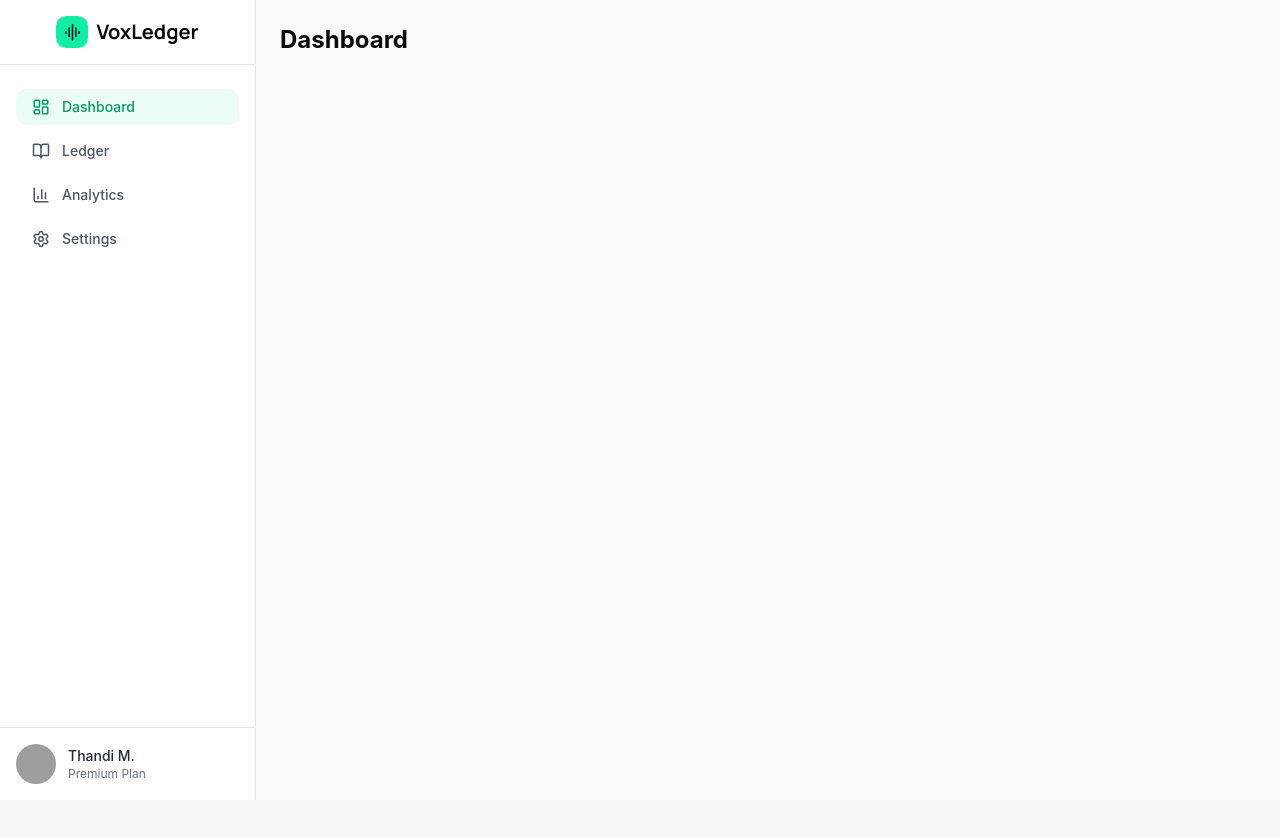
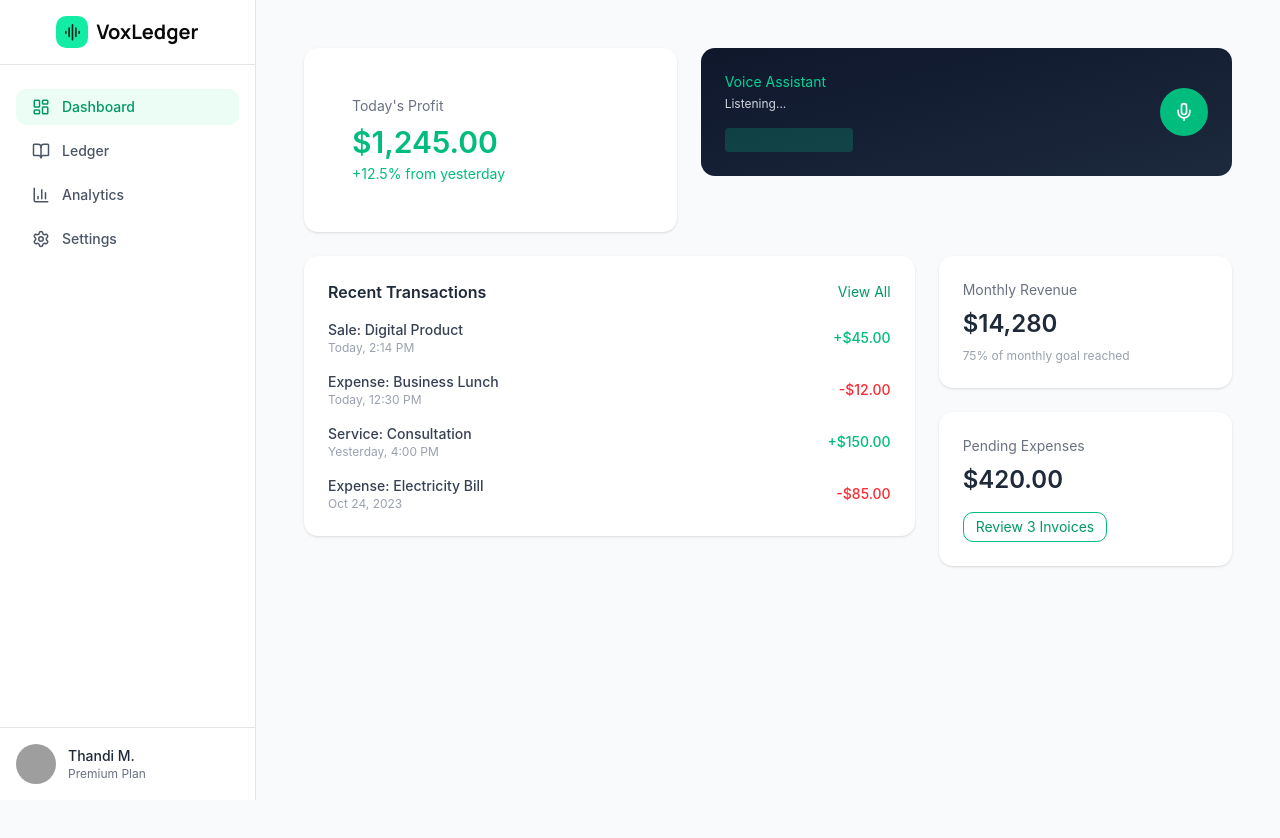
Before and after one commit to Cheptoo21/wtf-Grp43-capstone-project-frontend, a React (Vite) app: page /dashboard in a window 1280 px wide. Shown: the top 838 px of the page. Before the commit the page ends 800 px from the top, so only its background shows below. Built offline with nearby package versions, Linux system fonts and the light colour scheme; grey boxes are pictures that could not be loaded.

Commit message:
dashboard

```diff
--- a/src/components/dashboard/dashboard.jsx
+++ b/src/components/dashboard/dashboard.jsx
@@ -11,7 +11,9 @@ export default function DashboardLayout({ children }) {
 
       <div className="hidden md:block">
         <Sidebar />
+
       </div>
+
 
 
       {sidebarOpen && (
--- /dev/null
+++ b/src/components/dashboard/dashboardcontents.jsx
@@ -0,0 +1,46 @@
+
+import StatCard from "@/components/dashboard/statscard"
+import VoiceAssistant from "@/components/dashboard/voiceassistant"
+import Transactions from "@/components/dashboard/recenttransactions"
+import SummaryCard from "@/components/dashboard/summarycard"
+
+export default function Dashboard() {
+  return (
+    <div className="p-6 bg-gray-50 min-h-screen w-full">
+
+
+      <div className="grid grid-cols-12 gap-6 mb-6">
+        <div className="col-span-12 lg:col-span-5">
+          <StatCard />
+        </div>
+        <div className="col-span-12 lg:col-span-7">
+          <VoiceAssistant />
+        </div>
+      </div>
+
+
+      <div className="grid grid-cols-12 gap-6">
+
+
+        <div className="col-span-12 lg:col-span-8">
+          <Transactions />
+        </div>
+
+
+        <div className="col-span-12 lg:col-span-4 space-y-6">
+          <SummaryCard
+            title="Monthly Revenue"
+            amount="$14,280"
+            subtitle="75% of monthly goal reached"
+          />
+          <SummaryCard
+            title="Pending Expenses"
+            amount="$420.00"
+            action="Review 3 Invoices"
+          />
+        </div>
+
+      </div>
+    </div>
+  )
+}
--- /dev/null
+++ b/src/components/dashboard/recenttransactions.jsx
@@ -0,0 +1,36 @@
+// src/components/dashboard/Transactions.jsx
+const transactions = [
+  { label: "Sale: Digital Product", time: "Today, 2:14 PM", amount: "+$45.00", positive: true },
+  { label: "Expense: Business Lunch", time: "Today, 12:30 PM", amount: "-$12.00" },
+  { label: "Service: Consultation", time: "Yesterday, 4:00 PM", amount: "+$150.00", positive: true },
+  { label: "Expense: Electricity Bill", time: "Oct 24, 2023", amount: "-$85.00" },
+]
+
+export default function Transactions() {
+  return (
+    <div className="bg-white rounded-xl p-6 shadow-sm">
+      <div className="flex justify-between items-center mb-4">
+        <h3 className="font-semibold text-gray-800">Recent Transactions</h3>
+        <button className="text-sm text-emerald-600">View All</button>
+      </div>
+
+      <div className="space-y-4">
+        {transactions.map((t, i) => (
+          <div key={i} className="flex justify-between items-center">
+            <div>
+              <p className="text-sm font-medium text-gray-700">{t.label}</p>
+              <p className="text-xs text-gray-400">{t.time}</p>
+            </div>
+            <span
+              className={`text-sm font-medium ${
+                t.positive ? "text-emerald-500" : "text-red-500"
+              }`}
+            >
+              {t.amount}
+            </span>
+          </div>
+        ))}
+      </div>
+    </div>
+  )
+}
--- /dev/null
+++ b/src/components/dashboard/statscard.jsx
@@ -0,0 +1,14 @@
+
+export default function StatCard() {
+  return (
+    <div className="bg-white rounded-xl p-12 shadow-sm">
+      <p className="text-sm text-gray-500">Today's Profit</p>
+      <h2 className="text-3xl font-semibold text-emerald-500 mt-2">
+        $1,245.00
+      </h2>
+      <p className="text-sm text-emerald-500 mt-1">
+        +12.5% from yesterday
+      </p>
+    </div>
+  )
+}
--- /dev/null
+++ b/src/components/dashboard/summarycard.jsx
@@ -0,0 +1,19 @@
+// src/components/dashboard/SummaryCard.jsx
+export default function SummaryCard({ title, amount, subtitle, action }) {
+  return (
+    <div className="bg-white rounded-xl p-6 shadow-sm">
+      <p className="text-sm text-gray-500">{title}</p>
+      <h3 className="text-2xl font-semibold text-gray-800 mt-2">{amount}</h3>
+
+      {subtitle && (
+        <p className="text-xs text-gray-400 mt-2">{subtitle}</p>
+      )}
+
+      {action && (
+        <button className="mt-4 text-sm text-emerald-600 border border-emerald-500 px-3 py-1 rounded-lg">
+          {action}
+        </button>
+      )}
+    </div>
+  )
+}
--- /dev/null
+++ b/src/components/dashboard/voiceassistant.jsx
@@ -0,0 +1,18 @@
+// src/components/dashboard/VoiceAssistant.jsx
+import { Mic } from "lucide-react"
+
+export default function VoiceAssistant() {
+  return (
+    <div className="bg-gradient-to-br from-slate-900 to-slate-800 rounded-xl p-6 text-white flex justify-between items-center">
+      <div>
+        <p className="text-sm text-emerald-400">Voice Assistant</p>
+        <p className="text-xs text-gray-300 mt-1">Listening...</p>
+        <div className="mt-4 h-6 w-32 bg-emerald-400/20 rounded" />
+      </div>
+
+      <button className="h-12 w-12 bg-emerald-500 rounded-full flex items-center justify-center">
+        <Mic size={20} />
+      </button>
+    </div>
+  )
+}
--- a/src/pages/dashboard.jsx
+++ b/src/pages/dashboard.jsx
@@ -1,9 +1,9 @@
 import DashboardLayout from "@/components/dashboard/dashboard"
-
+import DashboardContents from "../components/dashboard/dashboardcontents"
 export default function Dashboard() {
   return (
     <DashboardLayout>
-      <h1 className="text-2xl font-bold">Dashboard</h1>
+     <DashboardContents />
     </DashboardLayout>
   )
 }
```
